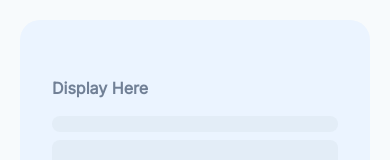
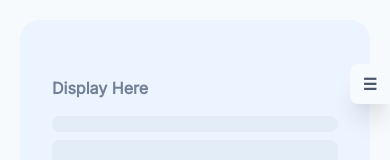
Before and after one commit to iqbaladinur/color-extractor, a Vue app: page / in a window 390 px wide. Shown: the top 160 px of the page. Built offline with nearby package versions, Linux system fonts and the light colour scheme.

Commit message:
show color recomendation on mobile view

```diff
--- a/src/App.vue
+++ b/src/App.vue
@@ -11,11 +11,19 @@
         </div>
         <my-footer class="hidden lg:block rounded-b-xl"/>
       </div>
-      <div class="lg:w-1/5 w-0 lg:block hidden py-5 pr-5">
-        <div class="rounded-xl bg-indigo-200 bg-opacity-25 custom-right-sidebar p-5 overflow-y-scroll">
+      <div class="lg:w-1/5 lg:block lg:py-5 lg:pr-5 p-5" :class="colorRecomendation ? 'fixed z-20 w-full h-screen bg-indigo-100' : 'hidden'">
+        <div class="rounded-xl bg-indigo-200 lg:bg-opacity-25 custom-right-sidebar p-5 overflow-y-scroll">
           <ColorRecomendation />
         </div>
       </div>
+    </div>
+    <div class="lg:hidden z-30" :class="colorRecomendation ? 'fixed w-full flex justify-center bottom-0' : 'fixed right-0 top-0 my-16'">
+      <button
+        class="h-10 w-10 bg-gray-100 focus:outline-none text-gray-700 font-bold text-center"
+        :class="colorRecomendation ? 'rounded-full mb-3 shadow-xl' : 'shadow-xl rounded-l-lg'"
+        @click="colorRecomendation = !colorRecomendation">
+        {{ colorRecomendation ? '&#10005;':'&#9776;' }}
+      </button>
     </div>
   </div>
 </template>
@@ -33,6 +41,11 @@ export default {
     MyFooter,
     PicLoader,
     ColorRecomendation,
+  },
+  data() {
+    return {
+      colorRecomendation: false,
+    };
   },
 };
 </script>
--- a/src/components/PictureLoader.vue
+++ b/src/components/PictureLoader.vue
@@ -1,5 +1,5 @@
 <template>
-  <div class="mt-10 lg:block lg:p-0 p-8 lg:relative fixed z-10 bottom-0 visible bg-white lg:bg-transparent" :class="mobileViewExpanded ? 'h-auto':'h-0'">
+  <div class="mt-10 lg:block lg:p-0 p-8 lg:relative fixed z-10 w-full bottom-0 visible bg-white lg:bg-transparent" :class="mobileViewExpanded ? 'h-auto':'h-0'">
     <button class="h-5 w-5 absolute top-0 right-0 m-2 text-gray-600 focus:outline-none lg:hidden" @click="mobileViewExpanded = !mobileViewExpanded">
       {{ mobileViewExpanded ? '&#9660;' : '&#9650;' }}
     </button>
--- a/src/helper/CommonHelper.js
+++ b/src/helper/CommonHelper.js
@@ -6,8 +6,8 @@ const copyToClipboard = (text) => {
   Input.style.position = 'absolute';
   Input.style.top = 0;
   Input.style.marginTop = '-100px';
-  const app = document.getElementById('app');
-  app.appendChild(Input);
+  const body = document.getElementsByTagName('body')[0];
+  body.appendChild(Input);
   Input.select();
   Input.setSelectionRange(0, 99999);
   document.execCommand('copy');
```
